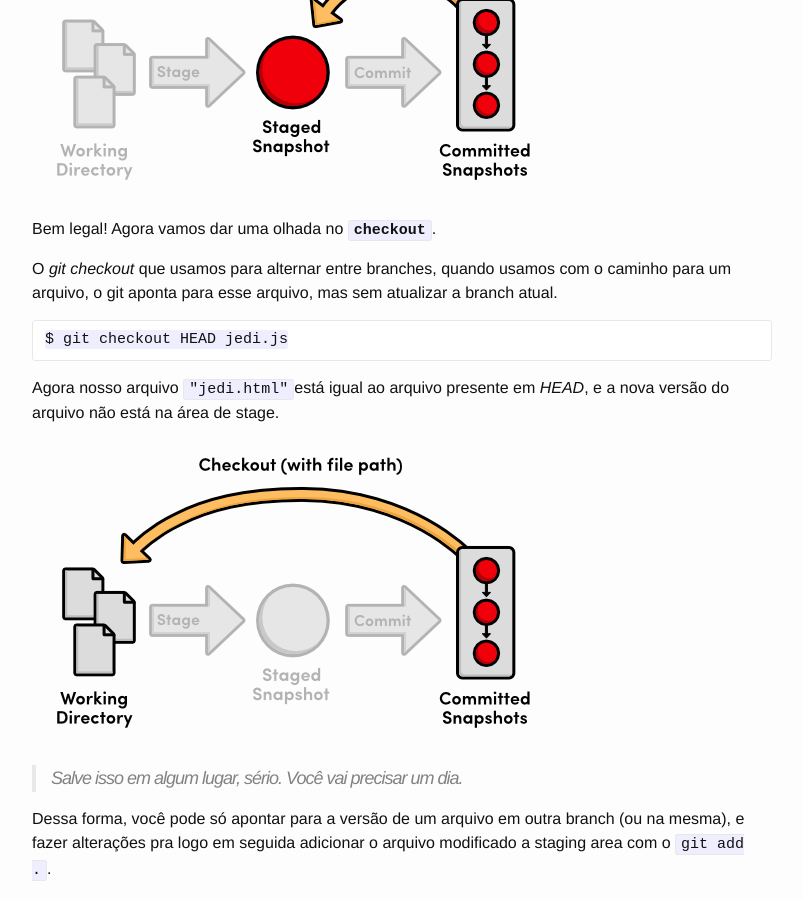
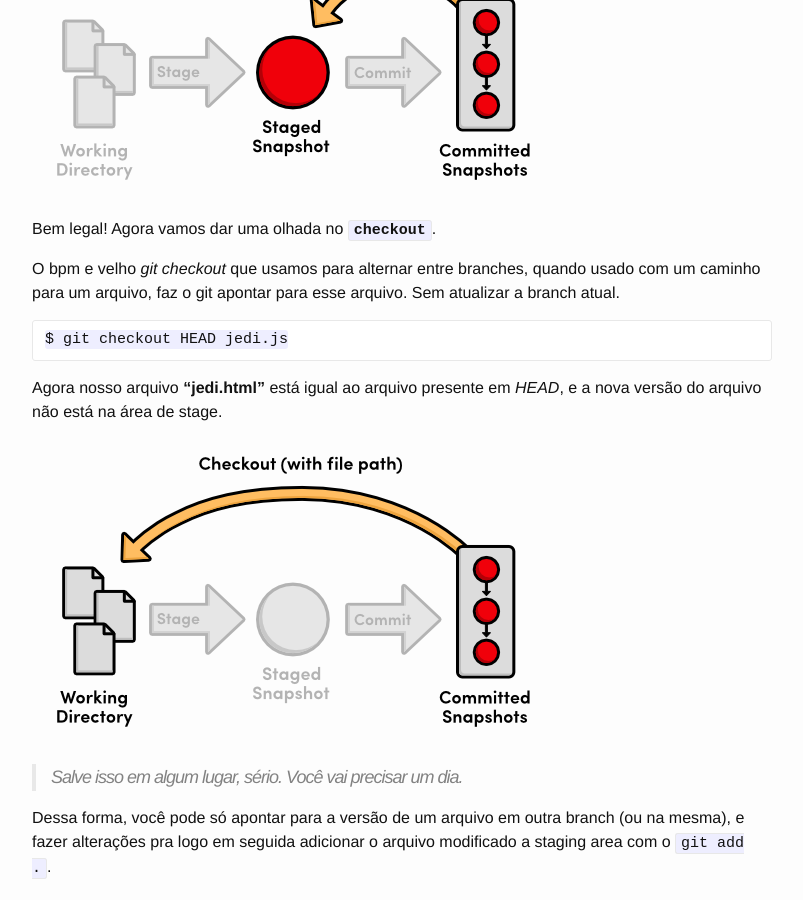
Before and after one commit to andreybleme/andreybleme.github.io, a Jekyll site: the page built from _posts/2015-11-18-dicas-e-truques-legais-do-git.markdown, in a window 1280 px wide and 900 px high, scrolled down 1792 px. Shown: the whole window, without its empty margins (238-1041 px from the left). Built offline with Jekyll 4.4.1, drawn with Linux system fonts in a browser that asks for light colours; nearby versions of some CDN libraries; comment, search, counter and statistics services are not loaded.

Commit message:
Post format adjusts

````diff
--- a/_posts/2015-11-18-dicas-e-truques-legais-do-git.markdown
+++ b/_posts/2015-11-18-dicas-e-truques-legais-do-git.markdown
@@ -78,13 +78,13 @@ O resultado da operação, é o arquivo fora da área de stage e com conteúdo i
 Bem legal!
 Agora vamos dar uma olhada no **`checkout`**.
 
-O *git checkout* que usamos para alternar entre branches, quando usamos com o caminho para um arquivo, o git aponta para esse arquivo, mas sem atualizar a branch atual.
+O bpm e velho *git checkout* que usamos para alternar entre branches, quando usado com um caminho para um arquivo, faz o git apontar para esse arquivo. Sem atualizar a branch atual.
 
 ```
 $ git checkout HEAD jedi.js
 ```
 
-Agora nosso arquivo `"jedi.html"`está igual ao arquivo presente em *HEAD*, e a nova versão do arquivo não está na área de stage.
+Agora nosso arquivo **"jedi.html"** está igual ao arquivo presente em *HEAD*, e a nova versão do arquivo não está na área de stage.
 
 ![Checkout File](https://raw.githubusercontent.com/andreybleme/andreybleme.github.io/master/assets/img/checkoutfile.png "git checkout file")
 
````
